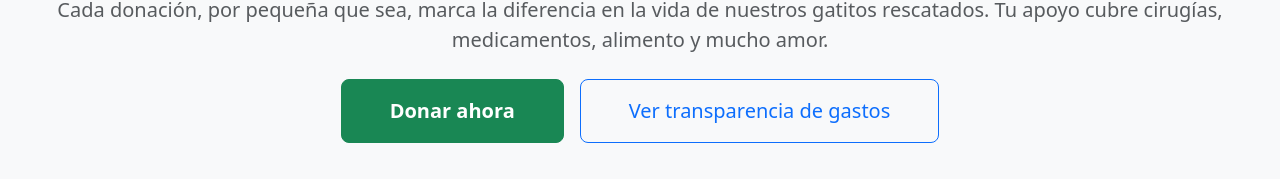
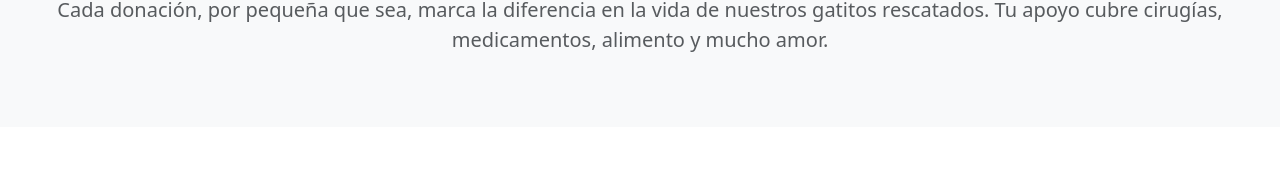
Before and after one commit to EmilyBastidas/SantuarioEmilia, a React (Vite) app: page /donar in a window 1280 px wide. Shown: the part 141-320 px from the top of the page. Built offline with nearby package versions, Linux system fonts and the light colour scheme.

Commit message:
actualización donate.jsx

```diff
--- a/src/pages/Donate.jsx
+++ b/src/pages/Donate.jsx
@@ -38,14 +38,6 @@ function Donate() {
             de nuestros gatitos rescatados. Tu apoyo cubre cirugías,
             medicamentos, alimento y mucho amor.
           </p>
-          <div className="d-flex flex-wrap justify-content-center gap-3">
-            <button className="btn btn-success btn-lg px-5 py-3 fw-bold">
-              Donar ahora
-            </button>
-            <button className="btn btn-outline-primary btn-lg px-5 py-3">
-              Ver transparencia de gastos
-            </button>
-          </div>
         </div>
       </section>
 
```
